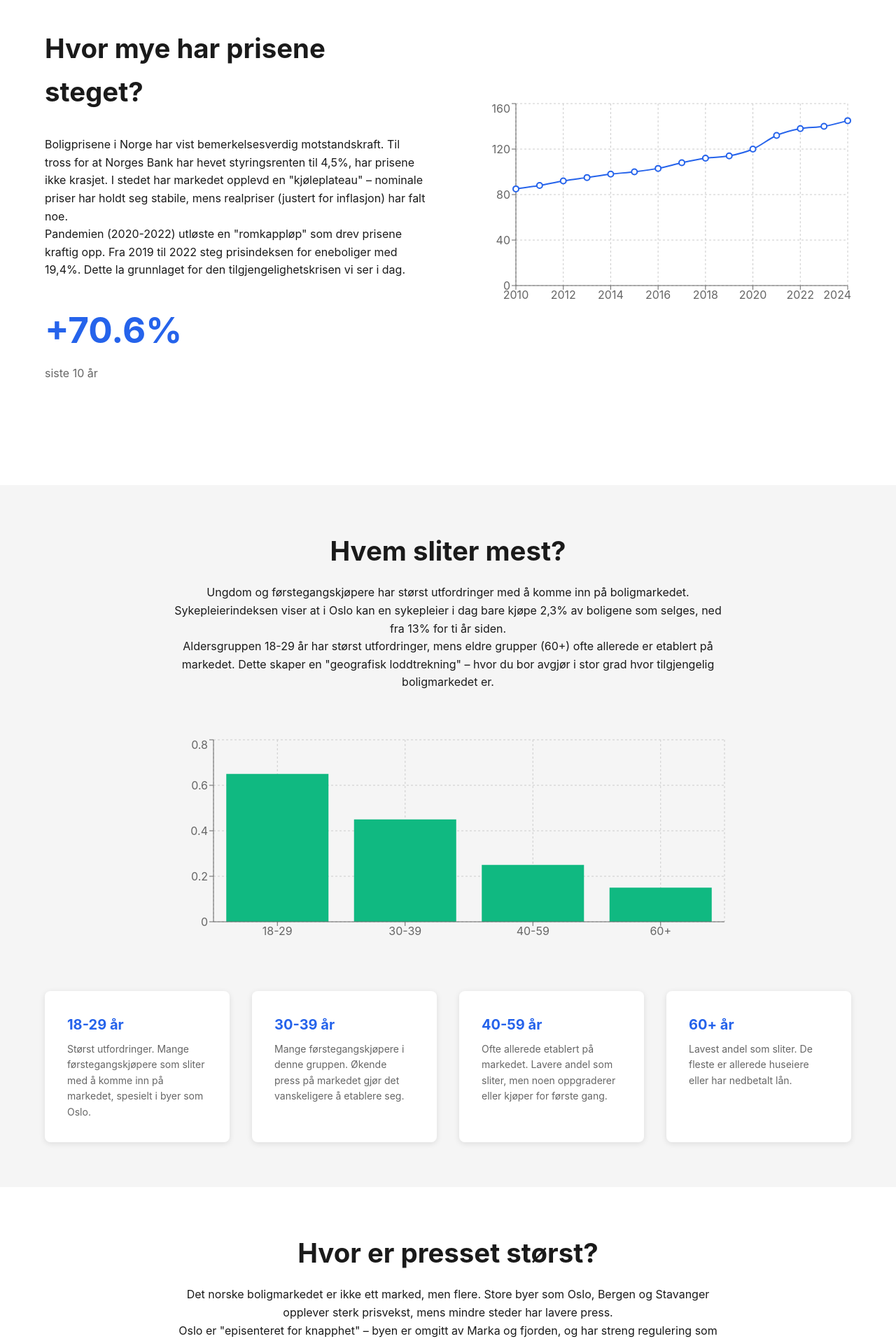
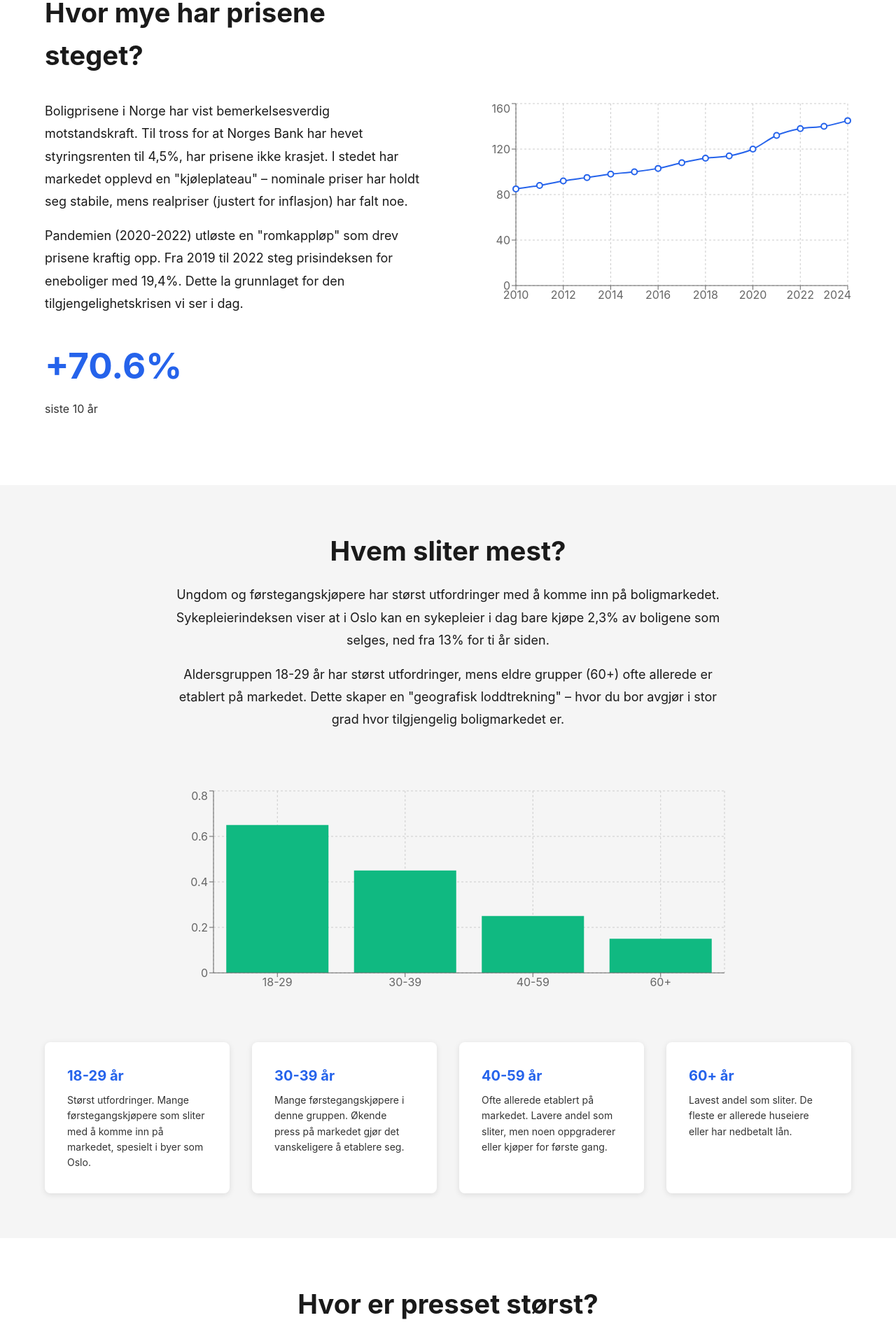
Before and after one commit to uffiulf/boligmarked-artikkel, a React (Vite) app: page / in a window 1280 px wide. Shown: the part 907-2823 px from the top of the page at 70% size. Built offline with nearby package versions, Linux system fonts and the light colour scheme.

Commit message:
Forbedret tekstfarger for bedre lesbarhet - mørkere tekst på alle seksjoner

```diff
--- a/src/styles/index.css
+++ b/src/styles/index.css
@@ -7,7 +7,7 @@
 :root {
   --bg-color: #f5f5f5;
   --text-primary: #1a1a1a;
-  --text-secondary: #666;
+  --text-secondary: #333;
   --accent-color: #2563eb;
   --accent-secondary: #10b981;
   --spacing-xs: 0.5rem;
--- a/src/styles/sections.css
+++ b/src/styles/sections.css
@@ -107,6 +107,14 @@
 .section-prices__text h2 {
   font-size: clamp(1.5rem, 3vw, 2.5rem);
   margin-bottom: var(--spacing-md);
+  color: var(--text-primary);
+}
+
+.section-prices__text p {
+  color: var(--text-primary);
+  font-size: 1.125rem;
+  line-height: 1.8;
+  margin-bottom: var(--spacing-sm);
 }
 
 .key-stat {
@@ -145,6 +153,14 @@
 
 .section-groups__header h2 {
   font-size: clamp(1.5rem, 3vw, 2.5rem);
+  margin-bottom: var(--spacing-sm);
+  color: var(--text-primary);
+}
+
+.section-groups__header p {
+  color: var(--text-primary);
+  font-size: 1.125rem;
+  line-height: 1.8;
   margin-bottom: var(--spacing-sm);
 }
 
@@ -205,6 +221,14 @@
 
 .section-map__header h2 {
   font-size: clamp(1.5rem, 3vw, 2.5rem);
+  margin-bottom: var(--spacing-sm);
+  color: var(--text-primary);
+}
+
+.section-map__header p {
+  color: var(--text-primary);
+  font-size: 1.125rem;
+  line-height: 1.8;
   margin-bottom: var(--spacing-sm);
 }
 
@@ -301,6 +325,14 @@
 .section-rates__header h2 {
   font-size: clamp(1.5rem, 3vw, 2.5rem);
   margin-bottom: var(--spacing-sm);
+  color: var(--text-primary);
+}
+
+.section-rates__header p {
+  color: var(--text-primary);
+  font-size: 1.125rem;
+  line-height: 1.8;
+  margin-bottom: var(--spacing-sm);
 }
 
 .timeline {
@@ -350,11 +382,11 @@
   font-size: clamp(1.5rem, 3vw, 2.5rem);
   margin-bottom: var(--spacing-md);
   text-align: center;
+  color: var(--text-primary);
 }
 
-.summary-list {
-  list-style: none;
-  padding: 0;
+.section-summary__content p {
+  color: var(--text-primary);
 }
 
 .summary-item {
@@ -364,7 +396,14 @@
   padding: var(--spacing-sm);
   font-size: 1.125rem;
   line-height: 1.6;
+  color: var(--text-primary);
 }
+
+.summary-list {
+  list-style: none;
+  padding: 0;
+}
+
 
 .checkmark {
   color: var(--accent-secondary);
```
